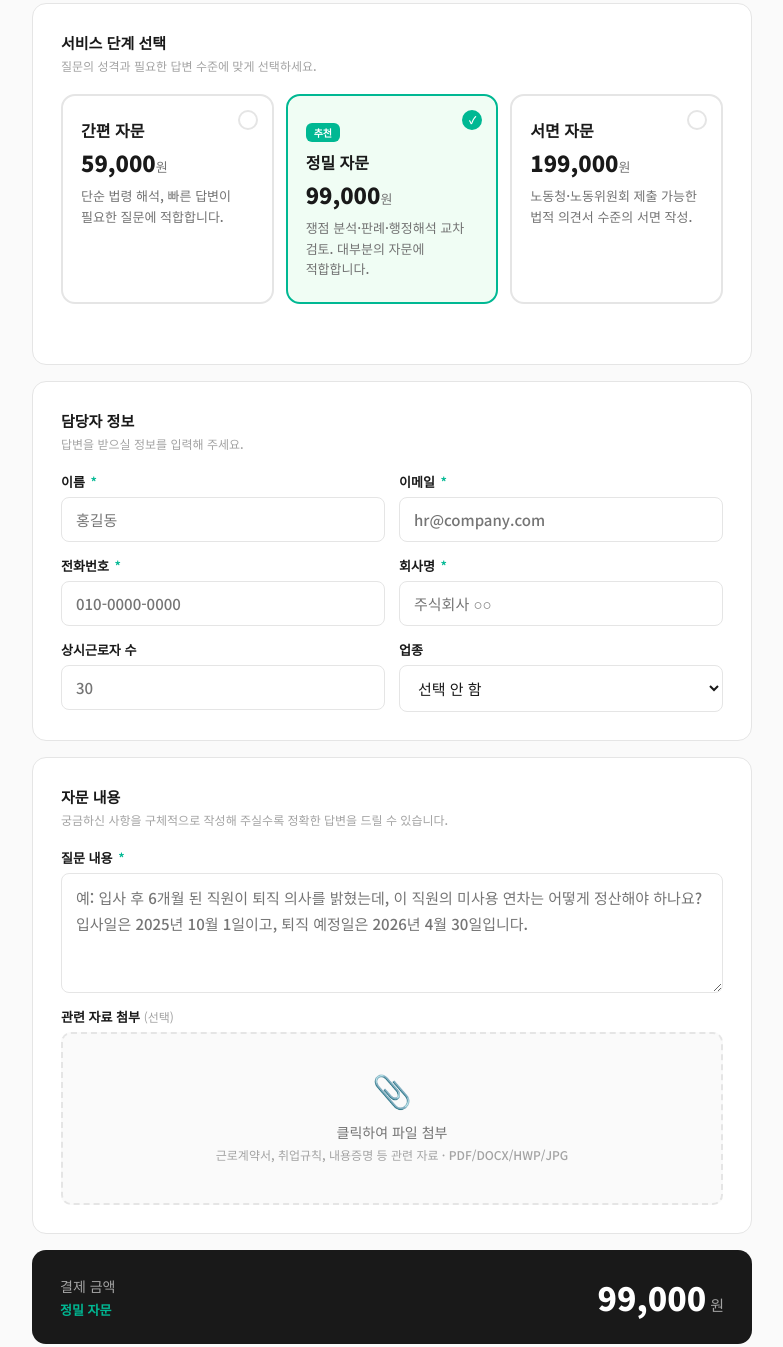
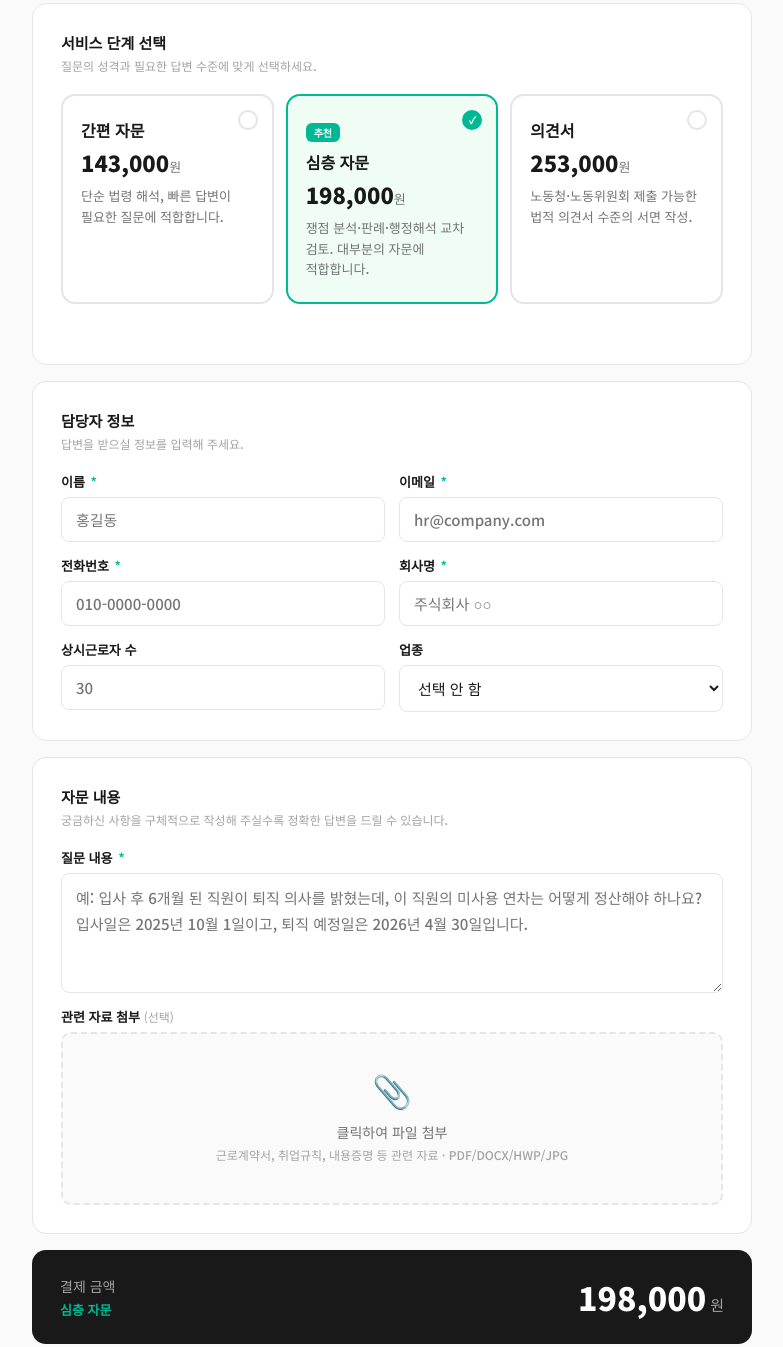
Before and after one commit to jyoon1867/hrer-homepage, a website: page order.html in a window 1280 px wide. Shown: the part 313-1660 px from the top of the page, without its empty margins (248-1031 px from the left). Drawn offline with Linux system fonts and the light colour scheme; a script that the page names is missing.

Commit message:
자문 가격 수정: 143,000/198,000/253,000 + 플랜명 심층자문/의견서

```diff
--- a/order.html
+++ b/order.html
@@ -160,26 +160,26 @@ em{font-style:normal;color:var(--mint);font-weight:700}
     <div class="section-title">서비스 단계 선택</div>
     <div class="section-desc">질문의 성격과 필요한 답변 수준에 맞게 선택하세요.</div>
     <div class="plan-grid">
-      <label class="plan-card" id="plan-simple" onclick="selectPlan('simple', 59000)">
+      <label class="plan-card" id="plan-simple" onclick="selectPlan('simple', 143000)">
         <input type="radio" name="plan" value="simple">
         <div class="plan-check"></div>
         <div class="plan-name">간편 자문</div>
-        <div class="plan-price">59,000<span>원</span></div>
+        <div class="plan-price">143,000<span>원</span></div>
         <div class="plan-desc">단순 법령 해석, 빠른 답변이 필요한 질문에 적합합니다.</div>
       </label>
-      <label class="plan-card selected" id="plan-precise" onclick="selectPlan('precise', 99000)">
+      <label class="plan-card selected" id="plan-precise" onclick="selectPlan('precise', 198000)">
         <input type="radio" name="plan" value="precise" checked>
         <div class="plan-badge">추천</div>
         <div class="plan-check"></div>
-        <div class="plan-name">정밀 자문</div>
-        <div class="plan-price">99,000<span>원</span></div>
+        <div class="plan-name">심층 자문</div>
+        <div class="plan-price">198,000<span>원</span></div>
         <div class="plan-desc">쟁점 분석·판례·행정해석 교차 검토. 대부분의 자문에 적합합니다.</div>
       </label>
-      <label class="plan-card" id="plan-written" onclick="selectPlan('written', 199000)">
+      <label class="plan-card" id="plan-written" onclick="selectPlan('written', 253000)">
         <input type="radio" name="plan" value="written">
         <div class="plan-check"></div>
-        <div class="plan-name">서면 자문</div>
-        <div class="plan-price">199,000<span>원</span></div>
+        <div class="plan-name">의견서</div>
+        <div class="plan-price">253,000<span>원</span></div>
         <div class="plan-desc">노동청·노동위원회 제출 가능한 법적 의견서 수준의 서면 작성.</div>
       </label>
     </div>
@@ -253,10 +253,10 @@ em{font-style:normal;color:var(--mint);font-weight:700}
   <div class="price-summary" id="price-summary">
     <div>
       <div class="price-summary-label">결제 금액</div>
-      <div class="price-summary-plan" id="summary-plan">정밀 자문</div>
+      <div class="price-summary-plan" id="summary-plan">심층 자문</div>
     </div>
     <div style="text-align:right">
-      <div class="price-summary-amount" id="summary-price">99,000<span>원</span></div>
+      <div class="price-summary-amount" id="summary-price">198,000<span>원</span></div>
     </div>
   </div>
 
@@ -286,9 +286,9 @@ em{font-style:normal;color:var(--mint);font-weight:700}
 <script>
 // ─── 상태 ─────────────────────────────────────────────
 const PLANS = {
-  simple:  { label: '간편 자문', price: 59000 },
-  precise: { label: '정밀 자문', price: 99000 },
-  written: { label: '서면 자문', price: 199000 },
+  simple:  { label: '간편 자문', price: 143000 },
+  precise: { label: '심층 자문', price: 198000 },
+  written: { label: '의견서', price: 253000 },
 };
 let currentPlan = 'precise';
 let paymentWidget = null;
```
